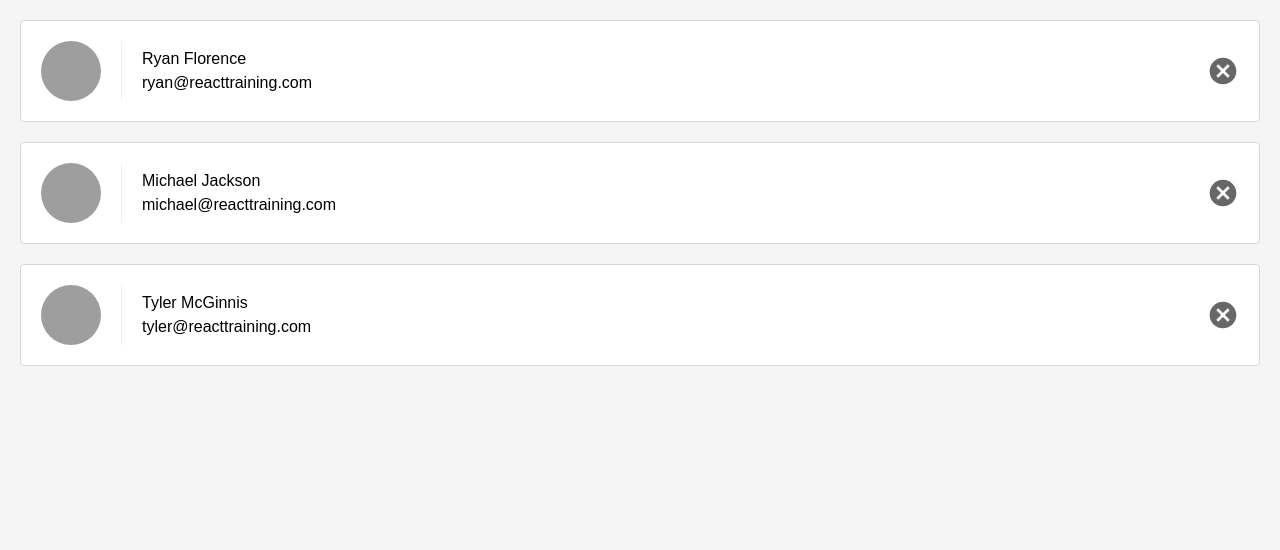
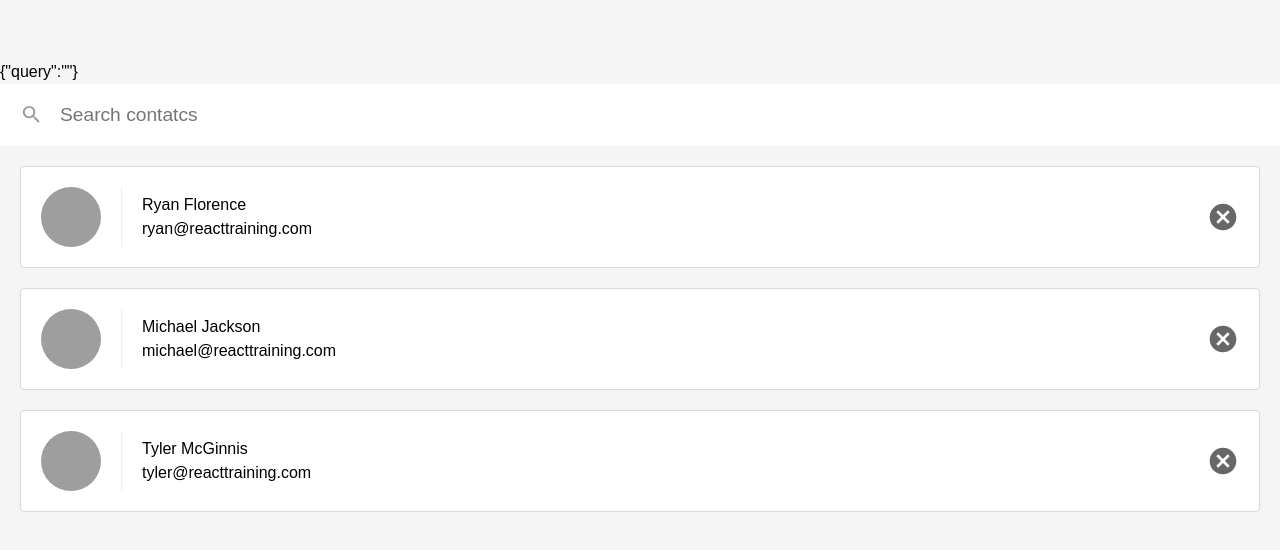
Before and after one commit to Aqueum/UR-Contacts2, a React (Create React App) app: page / in a window 1280 px wide. Shown: the top 550 px of the page. Built offline with nearby package versions, Linux system fonts and the light colour scheme.

Commit message:
Add form at top with onChange event of updayeQuery

```diff
--- a/src/ListContacts.js
+++ b/src/ListContacts.js
@@ -7,8 +7,27 @@
     onDeleteContact: PropTypes.func.isRequired
   };
 
+  state = {
+    query: ''
+  };
+
+  updateQuery = query => {
+    this.setState({ query: query.trim() });
+  };
+
   render() {
     return (
+      <div className="list-contacts">
+        <div className="list-contatcs-top">
+          {JSON.stringify(this.state)}
+          <input
+            className="search-contacts"
+            type="text"
+            placeholder="Search contatcs"
+            value={this.state.query}
+            onChange={event => this.updateQuery(event.target.value)}
+          />
+        </div>
         <ol className="contact-list">
           {this.props.contacts.map(contact =>
             <li key={contact.id} className="contact-list-item">
@@ -35,6 +54,7 @@
             </li>
           )}
         </ol>
+      </div>
     );
   }
 }
```
Lines whose indentation alone changed are shown as unchanged.
